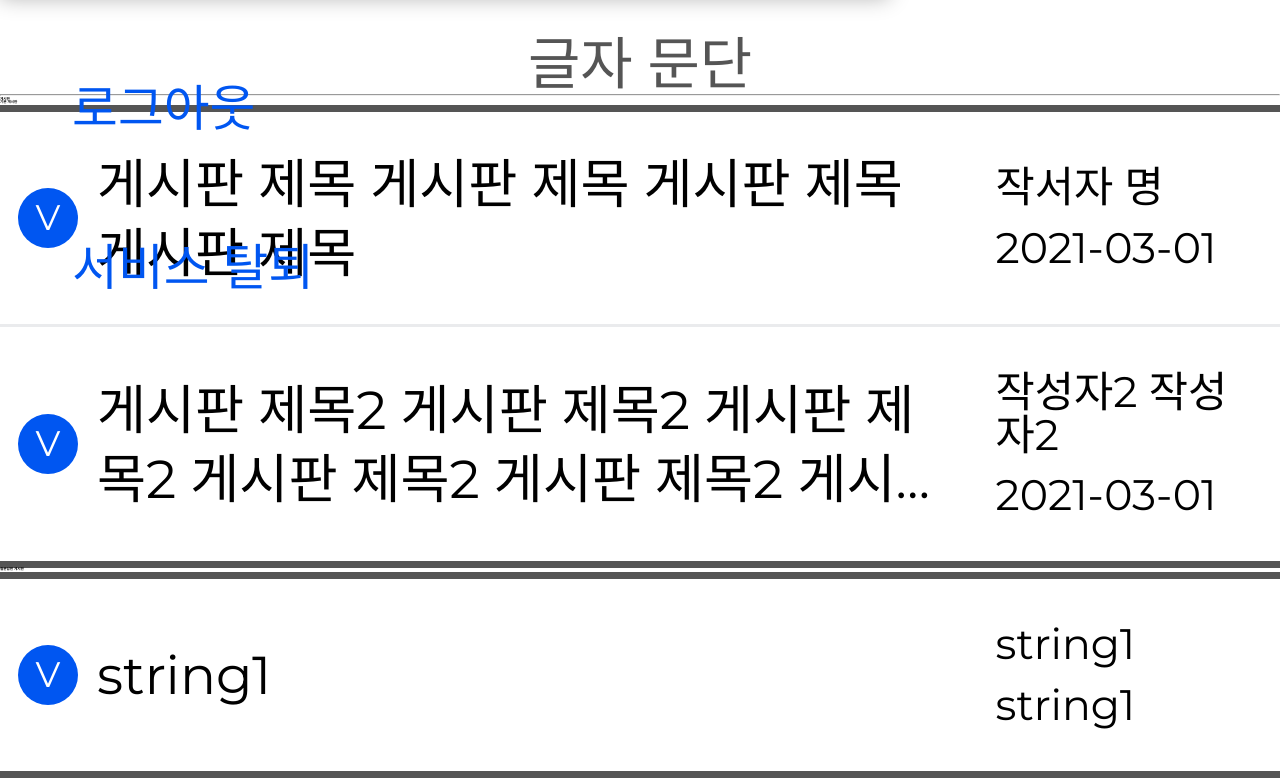
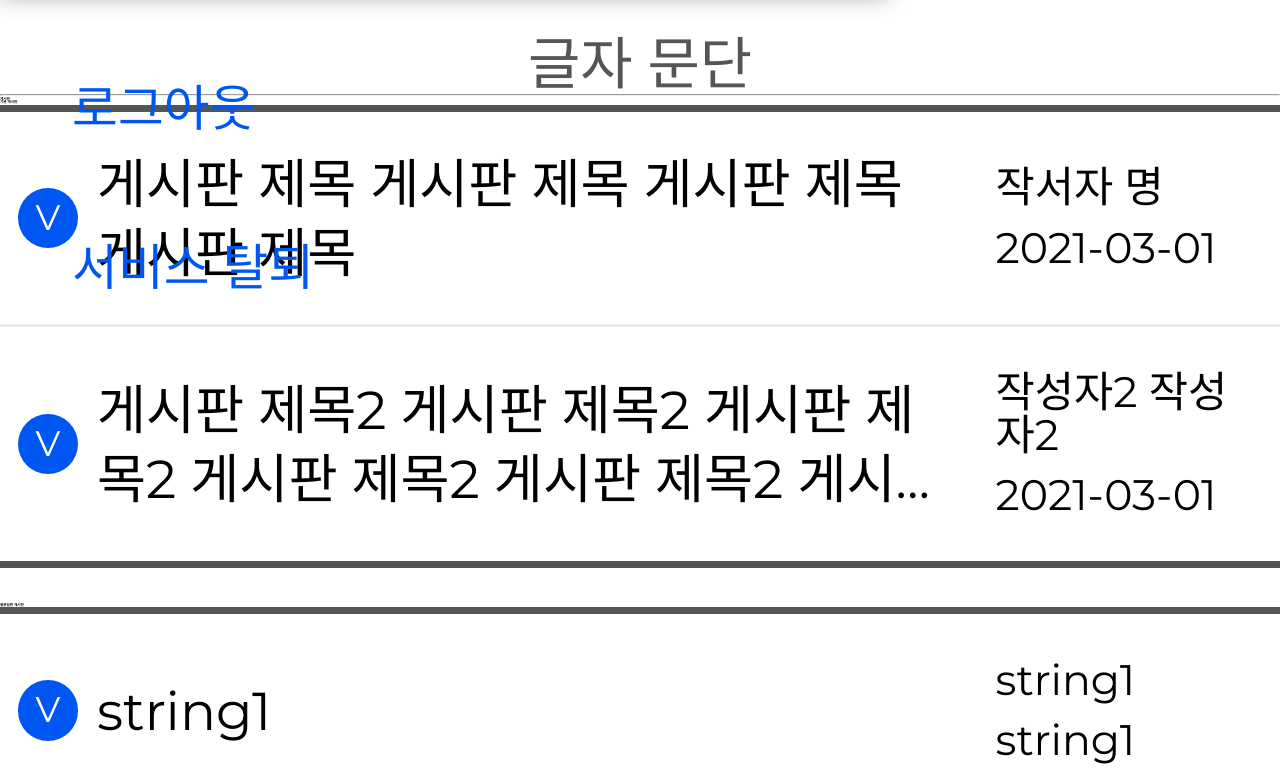
Before and after one commit to off-echoi/project-drill, a React (Create React App) app: page /common in a window 1280 px wide. Shown: the part 802-1580 px from the top of the page. Built offline with nearby package versions, Linux system fonts and the light colour scheme.

Commit message:
[Add] 클래스 타입 추가

```diff
--- a/src/components/BoardList/BoardList.tsx
+++ b/src/components/BoardList/BoardList.tsx
@@ -12,12 +12,13 @@ type ContentType = {
   answerYN?: boolean // 질문, 답변 게시판용
 }
 type BoardListType = {
+  addClassName?: string
   content: ContentType[]
 }
 
-function BoardList({ content }: BoardListType) {
+function BoardList({ addClassName, content }: BoardListType) {
   return (
-    <ul css={style}>
+    <ul css={style} className={addClassName}>
       {content.length ? (
         content.map(({ title, date, userName, href, answerYN }: ContentType) => {
           return (
@@ -42,6 +43,7 @@ function BoardList({ content }: BoardListType) {
   )
 }
 const style = css`
+  margin-bottom: 10rem;
   border-top: 2rem solid ${COLORS.SecondGray};
   border-bottom: 2rem solid ${COLORS.SecondGray};
   font-size: 15rem;
```
